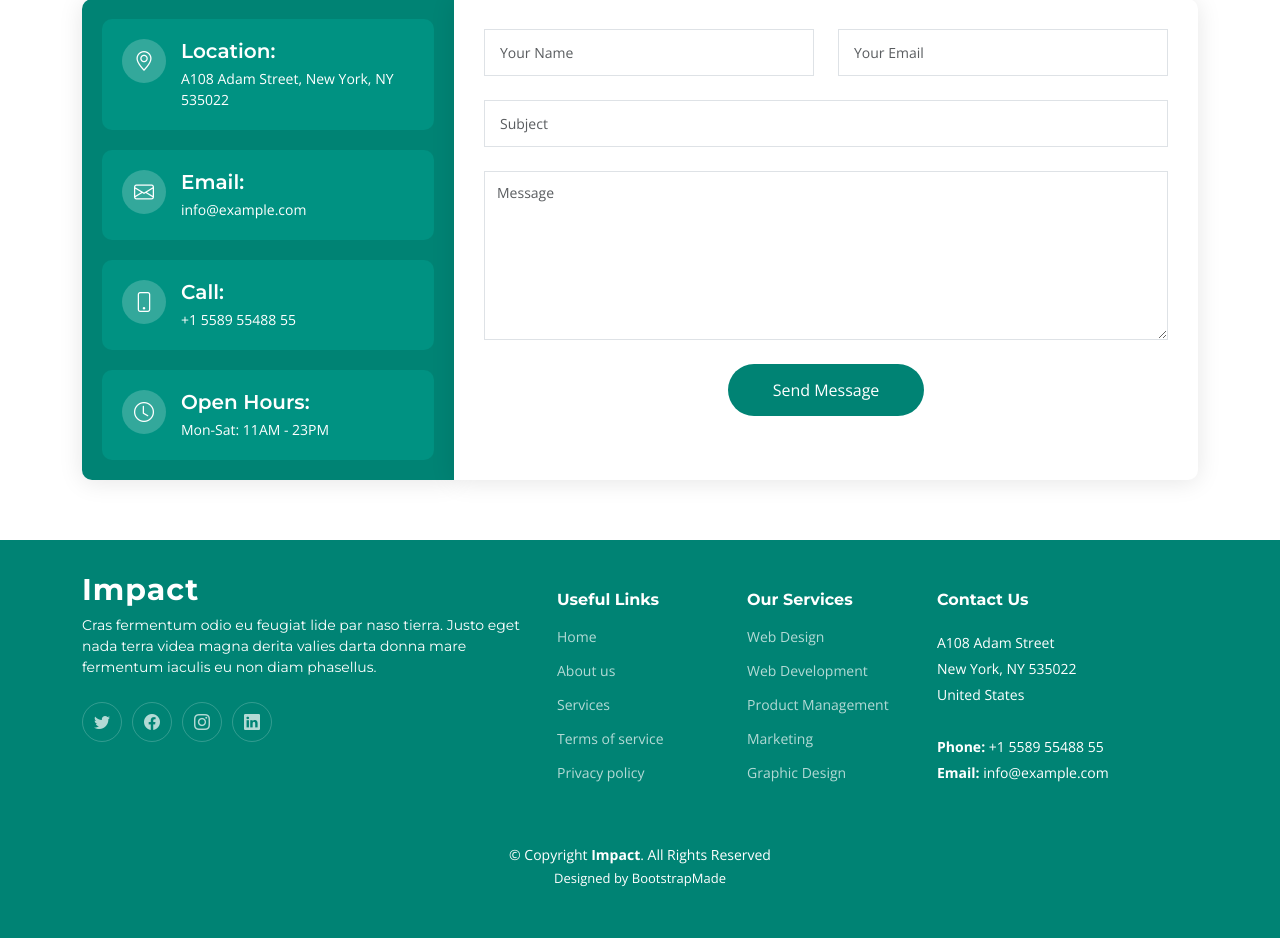
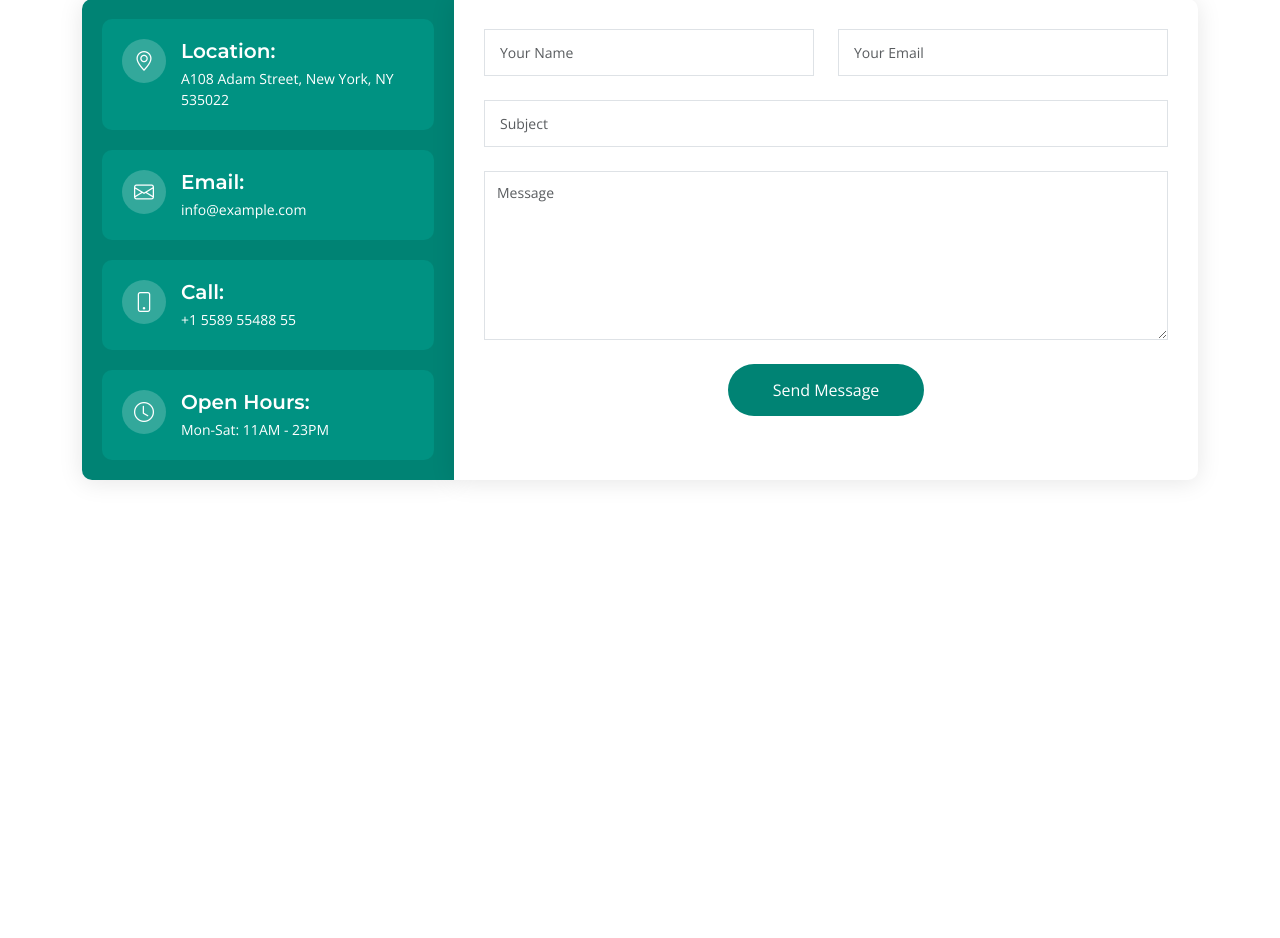
Before and after one commit to NamikazeAsh/QRTest, a Django app: page / in a window 1280 px wide. Shown: the part 2730-3668 px from the top of the page. After the commit the page ends 3212 px from the top, so only its background shows below. Run offline with Django 4.2, Linux system fonts and the light colour scheme; parts of the project's set-up code (start-up, migrations or seed data) failed here and were passed over; some libraries are stand-ins or nearby versions.

Commit message:
changes W

```diff
--- a/DoctorApp/templates/submissions.html
+++ b/DoctorApp/templates/submissions.html
@@ -13,7 +13,7 @@
   <meta content="" name="keywords">
 
   <!-- Favicons -->
-  <link href="submissions/img/favicon.png" rel="icon">
+  <link href="{% static 'submissions/img/favicon.png' %}" rel="icon">
   <link href="{% static 'submissions/img/apple-touch-icon.png' %}" rel="apple-touch-icon">
 
   <!-- Google Fonts -->
@@ -44,10 +44,10 @@
   <header id="header" class="header d-flex align-items-center">
 
     <div class="container-fluid container-xl d-flex align-items-center justify-content-between">
-      <a href="index.html" class="logo d-flex align-items-center">
+      <a class="logo d-flex align-items-center">
         <!-- Uncomment the line below if you also wish to use an image logo -->
         <!-- <img src="submissions/img/logo.png" alt=""> -->
-        <h1>Impact<span>.</span></h1>
+        <h1>CarerAI<span>.</span></h1>
       </a>
 
       <i class="mobile-nav-toggle mobile-nav-show bi bi-list"></i>
@@ -62,7 +62,7 @@
     <div class="container position-relative">
       <div class="row gy-5" data-aos="fade-in">
         <div class="col-lg-6 order-2 order-lg-1 d-flex flex-column justify-content-center text-center text-lg-start">
-          <h2>Welcome to <span>Impact</span></h2>
+          <h2>Welcome to <span>CarerAI</span></h2>
           <p>Sed autem laudantium dolores. Voluptatem itaque ea consequatur eveniet. Eum quas beatae cumque eum quaerat.</p>
 
         </div>
@@ -79,28 +79,28 @@
           <div class="col-xl-3 col-md-6" data-aos="fade-up" data-aos-delay="100">
             <div class="icon-box">
               <div class="icon"><i class="bi bi-easel"></i></div>
-              <h4 class="title"><a href="" class="stretched-link">Lorem Ipsum</a></h4>
+              <h4 class="title"><a class="stretched-link">Lorem Ipsum</a></h4>
             </div>
           </div><!--End Icon Box -->
 
           <div class="col-xl-3 col-md-6" data-aos="fade-up" data-aos-delay="200">
             <div class="icon-box">
               <div class="icon"><i class="bi bi-gem"></i></div>
-              <h4 class="title"><a href="" class="stretched-link">Sed ut perspiciatis</a></h4>
+              <h4 class="title"><a  class="stretched-link">Sed ut perspiciatis</a></h4>
             </div>
           </div><!--End Icon Box -->
 
           <div class="col-xl-3 col-md-6" data-aos="fade-up" data-aos-delay="300">
             <div class="icon-box">
               <div class="icon"><i class="bi bi-geo-alt"></i></div>
-              <h4 class="title"><a href="" class="stretched-link">Magni Dolores</a></h4>
+              <h4 class="title"><a class="stretched-link">Magni Dolores</a></h4>
             </div>
           </div><!--End Icon Box -->
 
           <div class="col-xl-3 col-md-6" data-aos="fade-up" data-aos-delay="500">
             <div class="icon-box">
               <div class="icon"><i class="bi bi-command"></i></div>
-              <h4 class="title"><a href="" class="stretched-link">Nemo Enim</a></h4>
+              <h4 class="title"><a class="stretched-link">Nemo Enim</a></h4>
             </div>
           </div><!--End Icon Box -->
 
@@ -146,21 +146,6 @@
           </div>
 
           <div class="col-lg-6">
-
-            <div class="stats-item d-flex align-items-center">
-              <span data-purecounter-start="0" data-purecounter-end="232" data-purecounter-duration="1" class="purecounter"></span>
-              <p><strong>Happy Clients</strong> consequuntur quae diredo para mesta</p>
-            </div><!-- End Stats Item -->
-
-            <div class="stats-item d-flex align-items-center">
-              <span data-purecounter-start="0" data-purecounter-end="521" data-purecounter-duration="1" class="purecounter"></span>
-              <p><strong>Projects</strong> adipisci atque cum quia aut</p>
-            </div><!-- End Stats Item -->
-
-            <div class="stats-item d-flex align-items-center">
-              <span data-purecounter-start="0" data-purecounter-end="453" data-purecounter-duration="1" class="purecounter"></span>
-              <p><strong>Hours Of Support</strong> aut commodi quaerat</p>
-            </div><!-- End Stats Item -->
 
           </div>
 
@@ -337,77 +322,6 @@
 
   </main><!-- End #main -->
 
-  <!-- ======= Footer ======= -->
-  <footer id="footer" class="footer">
-
-    <div class="container">
-      <div class="row gy-4">
-        <div class="col-lg-5 col-md-12 footer-info">
-          <a href="index.html" class="logo d-flex align-items-center">
-            <span>Impact</span>
-          </a>
-          <p>Cras fermentum odio eu feugiat lide par naso tierra. Justo eget nada terra videa magna derita valies darta donna mare fermentum iaculis eu non diam phasellus.</p>
-          <div class="social-links d-flex mt-4">
-            <a href="#" class="twitter"><i class="bi bi-twitter"></i></a>
-            <a href="#" class="facebook"><i class="bi bi-facebook"></i></a>
-            <a href="#" class="instagram"><i class="bi bi-instagram"></i></a>
-            <a href="#" class="linkedin"><i class="bi bi-linkedin"></i></a>
-          </div>
-        </div>
-
-        <div class="col-lg-2 col-6 footer-links">
-          <h4>Useful Links</h4>
-          <ul>
-            <li><a href="#">Home</a></li>
-            <li><a href="#">About us</a></li>
-            <li><a href="#">Services</a></li>
-            <li><a href="#">Terms of service</a></li>
-            <li><a href="#">Privacy policy</a></li>
-          </ul>
-        </div>
-
-        <div class="col-lg-2 col-6 footer-links">
-          <h4>Our Services</h4>
-          <ul>
-            <li><a href="#">Web Design</a></li>
-            <li><a href="#">Web Development</a></li>
-            <li><a href="#">Product Management</a></li>
-            <li><a href="#">Marketing</a></li>
-            <li><a href="#">Graphic Design</a></li>
-          </ul>
-        </div>
-
-        <div class="col-lg-3 col-md-12 footer-contact text-center text-md-start">
-          <h4>Contact Us</h4>
-          <p>
-            A108 Adam Street <br>
-            New York, NY 535022<br>
-            United States <br><br>
-            <strong>Phone:</strong> +1 5589 55488 55<br>
-            <strong>Email:</strong> info@example.com<br>
-          </p>
-
-        </div>
-
-      </div>
-    </div>
-
-    <div class="container mt-4">
-      <div class="copyright">
-        &copy; Copyright <strong><span>Impact</span></strong>. All Rights Reserved
-      </div>
-      <div class="credits">
-        <!-- All the links in the footer should remain intact. -->
-        <!-- You can delete the links only if you purchased the pro version. -->
-        <!-- Licensing information: https://bootstrapmade.com/license/ -->
-        <!-- Purchase the pro version with working PHP/AJAX contact form: https://bootstrapmade.com/impact-bootstrap-business-website-template/ -->
-        Designed by <a href="https://bootstrapmade.com/">BootstrapMade</a>
-      </div>
-    </div>
-
-  </footer><!-- End Footer -->
-  <!-- End Footer -->
-
   <a href="#" class="scroll-top d-flex align-items-center justify-content-center"><i class="bi bi-arrow-up-short"></i></a>
 
   <!-- Vendor JS Files -->
```
Also changed, not shown: static/submissions/img/favicon.png.
